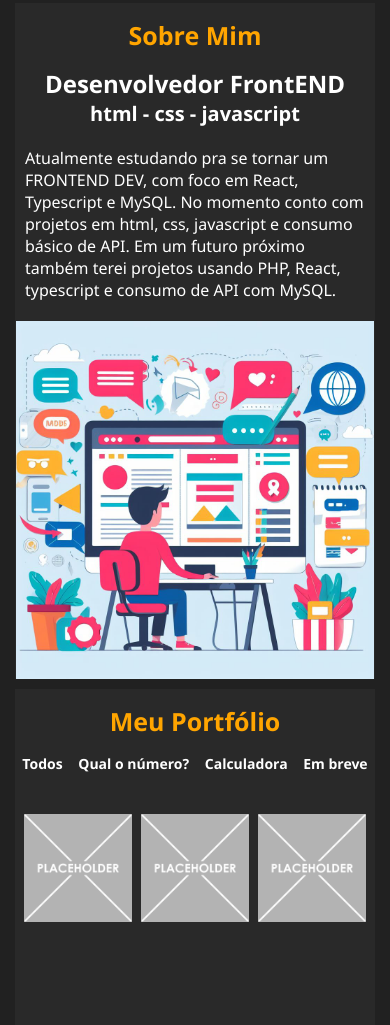
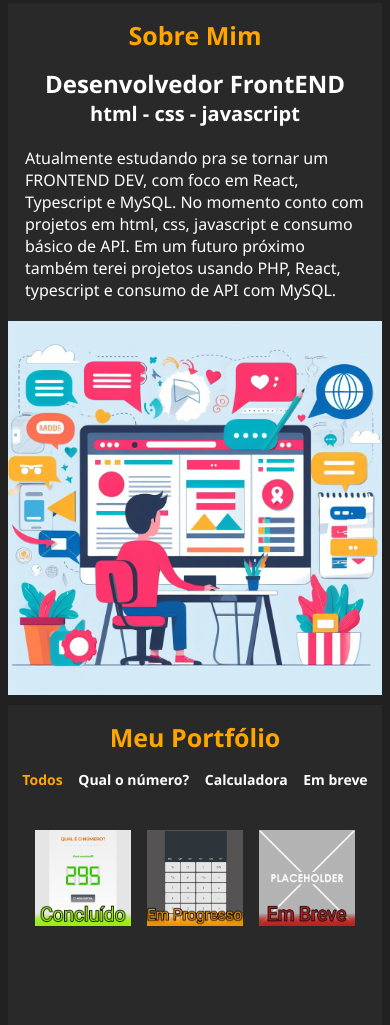
Before and after one commit to Lucas-Valdemar/Lucas-Valdemar.github.io, a plain HTML site: page index.html in a window 390 px wide. Shown: the part 539-1564 px from the top of the page. Drawn offline with Linux system fonts and the light colour scheme.

Commit message:
Meu site mobile,  sem portfolio

```diff
--- a/Css/2Inicio.css
+++ b/Css/2Inicio.css
@@ -2,7 +2,6 @@
   background-color: #292929;
   display: block;
   height: 450px;
-  width: 360px;
   margin: 10px auto;
 }
 
--- a/Css/3sobre.css
+++ b/Css/3sobre.css
@@ -1,7 +1,6 @@
 #sectionAbout {
   margin: 10px auto;
   height: fit-content;
-  width: 360px;
   background-color: #292929;
 }
 #aboutItem1 {
@@ -34,6 +33,6 @@
   position: relative;
   display: block;
   margin: 0 auto;
-  width: 358px;
+  width: 100%;
   padding-top: 20px;
 }
--- a/Css/4portfolio.css
+++ b/Css/4portfolio.css
@@ -2,7 +2,6 @@
   background-color: #292929;
   display: block;
   height: 350px;
-  width: 360px;
   margin: 10px auto;
 }
 
@@ -11,8 +10,11 @@
 #portfolioItem3,
 #portfolioItem4,
 #portfolioItem5 {
-  width: 108px;
+  width: 96px;
+
+  display: block;
 }
+
 .portNavigation {
   list-style-type: none;
   color: white;
@@ -22,10 +24,24 @@
   margin-bottom: 40px;
 }
 .portImages {
+  margin: 0 auto;
+  width: 320px;
   display: flex;
+  justify-content: space-between;
   align-items: center;
-  justify-content: space-evenly;
 }
+.imgLinks {
+  display: block;
+  width: fit-content;
+}
+
+.progress {
+  position: relative;
+  top: -25px;
+  width: 96px;
+  display: block;
+}
+
 .portNavItem {
   display: inline-block;
   padding: 0px;
--- a/Css/5contatos.css
+++ b/Css/5contatos.css
@@ -8,7 +8,6 @@
   background-color: #292929;
   display: block;
   height: 550px;
-  width: 360px;
   margin: 10px auto;
 }
 .contactGrid {
@@ -17,14 +16,17 @@
 }
 
 #contactItem2 {
-  padding-left: 10px;
   grid-area: contactItem2;
+  width: fit-content;
+  margin: 0 auto;
+  margin-right: 10px;
 }
 
 .contactRS {
   grid-area: contactRS;
   padding-top: 20px;
   padding-left: 10px;
+  width: fit-content;
 }
 
 #contactItem3 img,
--- a/index.html
+++ b/index.html
@@ -52,35 +52,61 @@
       <nav>
         <ul class="portNavigation" id="portfolioItem2">
           <li class="portNavItem">
-            <button id="portNavItem1">Todos</button>
+            <button class="button" id="portNavItem1">Todos</button>
           </li>
           <li class="portNavItem">
-            <button id="portNavItem2">Qual o número?</button>
+            <button class="button" id="portNavItem2">Qual o número?</button>
           </li>
           <li class="portNavItem">
-            <button id="portNavItem3">Calculadora</button>
+            <button class="button" id="portNavItem3">Calculadora</button>
           </li>
           <li class="portNavItem">
-            <button id="portNavItem4">Em breve</button>
+            <button class="button" id="portNavItem4">Em breve</button>
           </li>
         </ul>
       </nav>
-      <div class="portImages">
+      <div class="portImages" id="portImgViewer">
+        <a href="" class="imgLinks" id="portImg1">
           <img
-          src="imgs/placeholder-1024x1024.png"
-          alt="placeholder-1024x1024"
+            src="imgs/qual o numero img.png"
+            alt="qualonumero img"
             id="portfolioItem3"
           />
           <img
-          src="imgs/placeholder-1024x1024.png"
-          alt="placeholder-1024x1024"
+            src="imgs/concluído.png"
+            alt="concluido"
+            class="progress"
+            id="progress1"
+          />
+        </a>
+
+        <a href="" class="imgLinks" id="portImg2">
+          <img
+            src="imgs/calculadora img.png"
+            alt="calculadora img"
             id="portfolioItem4"
           />
+          <img
+            src="imgs/Em Progresso.png"
+            alt="progresso"
+            class="progress"
+            id="progress2"
+          />
+        </a>
+
+        <a href="" class="imgLinks" id="portImg3">
           <img
             src="imgs/placeholder-1024x1024.png"
             alt="placeholder-1024x1024"
             id="portfolioItem5"
           />
+          <img
+            src="imgs/Em Breve.png"
+            alt="breve"
+            class="progress"
+            id="progress3"
+          />
+        </a>
       </div>
     </div>
 
--- a/scripts.js
+++ b/scripts.js
@@ -1,4 +1,3 @@
-console.clear();
 document.querySelectorAll('a[href^="#"]').forEach((anchor) => {
   anchor.addEventListener("click", function (e) {
     e.preventDefault();
@@ -8,3 +7,134 @@ document.querySelectorAll('a[href^="#"]').forEach((anchor) => {
     });
   });
 });
+
+class ImgSelector {
+  constructor(navigationName, imgName) {
+    this.navigationName = navigationName;
+    this.imgName = imgName;
+  }
+  getTabName(tabID) {
+    if (tabID === "portNavItem1") {
+      tabNumber = 1;
+    }
+    if (tabID === "portNavItem2") {
+      tabNumber = 2;
+    }
+    if (tabID === "portNavItem3") {
+      tabNumber = 3;
+    }
+    if (tabID === "portNavItem4") {
+      tabNumber = 4;
+    }
+  }
+  updateTabColor() {
+    if (tabNumber == 1) {
+      tab1.style.color = "#ffa500";
+      tab2.style.color = "#ffffff";
+      tab3.style.color = "#ffffff";
+      tab4.style.color = "#ffffff";
+    }
+    if (tabNumber == 2) {
+      tab2.style.color = "#ffa500";
+      tab1.style.color = "#ffffff";
+      tab3.style.color = "#ffffff";
+      tab4.style.color = "#ffffff";
+    }
+    if (tabNumber == 3) {
+      tab3.style.color = "#ffa500";
+      tab2.style.color = "#ffffff";
+      tab1.style.color = "#ffffff";
+      tab4.style.color = "#ffffff";
+    }
+    if (tabNumber == 4) {
+      tab4.style.color = "#ffa500";
+      tab2.style.color = "#ffffff";
+      tab3.style.color = "#ffffff";
+      tab1.style.color = "#ffffff";
+    }
+  }
+  updateImg() {
+    img1.remove();
+    img2.remove();
+    img3.remove();
+    if (tabNumber == 1) {
+      imgParent.appendChild(img1);
+      imgParent.appendChild(img2);
+      imgParent.appendChild(img3);
+      imgParent.style.width = "320px";
+      item1.style.width = "96px";
+      item2.style.width = "96px";
+      item3.style.width = "96px";
+      prog1.style.width = "96px";
+      prog2.style.width = "96px";
+      prog3.style.width = "96px";
+      prog1.style.top = "-25px";
+      prog2.style.top = "-25px";
+      prog3.style.top = "-25px";
+    }
+    if (tabNumber == 2) {
+      img2.remove();
+      img3.remove();
+      imgParent.appendChild(img1);
+      imgParent.style.width = "200px";
+      item1.style.width = "200px";
+      prog1.style.width = "200px";
+      prog1.style.top = "-50px";
+    }
+    if (tabNumber == 3) {
+      img1.remove();
+      img3.remove();
+      imgParent.appendChild(img2);
+      imgParent.style.width = "200px";
+      item2.style.width = "200px";
+      prog2.style.width = "200px";
+      prog2.style.top = "-50px";
+    }
+    if (tabNumber == 4) {
+      img1.remove();
+      img2.remove();
+      imgParent.appendChild(img3);
+      imgParent.style.width = "200px";
+      item3.style.width = "200px";
+      prog3.style.width = "200px";
+      prog3.style.top = "-50px";
+    }
+  }
+}
+
+const buttons = document.querySelectorAll(".button");
+const imgName = document.querySelectorAll(".imgLinks");
+const navigationName = document.querySelectorAll(".portNavItem");
+
+const imgParent = document.querySelector("#portImgViewer");
+const tab1 = document.querySelector("#portNavItem1");
+const tab2 = document.querySelector("#portNavItem2");
+const tab3 = document.querySelector("#portNavItem3");
+const tab4 = document.querySelector("#portNavItem4");
+const img1 = document.querySelector("#portImg1");
+const img2 = document.querySelector("#portImg2");
+const img3 = document.querySelector("#portImg3");
+const item1 = document.querySelector("#portfolioItem3");
+const item2 = document.querySelector("#portfolioItem4");
+const item3 = document.querySelector("#portfolioItem5");
+const prog1 = document.querySelector("#progress1");
+const prog2 = document.querySelector("#progress2");
+const prog3 = document.querySelector("#progress3");
+
+tabNumber = 1;
+
+const img = new ImgSelector(navigationName, imgName);
+
+buttons.forEach((btn) => {
+  btn.addEventListener("click", (e) => {
+    const value = e.target.id;
+    console.log(value);
+    img.getTabName(value);
+    img.updateTabColor();
+    img.updateImg();
+  });
+});
+
+img.updateTabColor();
+img.updateImg();
+console.log(imgName);
```
Also changed, not shown: imgs/Em Breve.png (added), imgs/Em Progresso.png (added), imgs/calculadora img.png (added), imgs/concluído.png (added), imgs/qual o numero img.png (added). Lines whose indentation alone changed are shown as unchanged.
